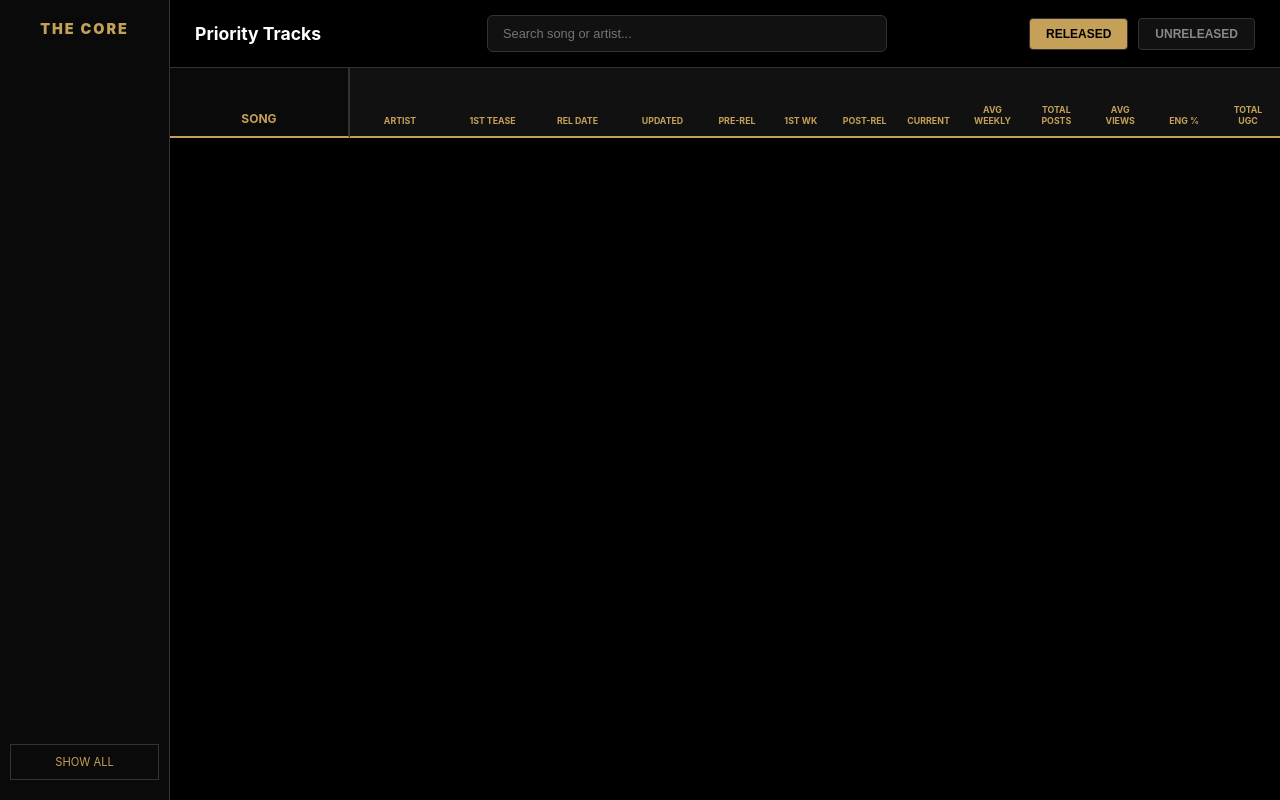
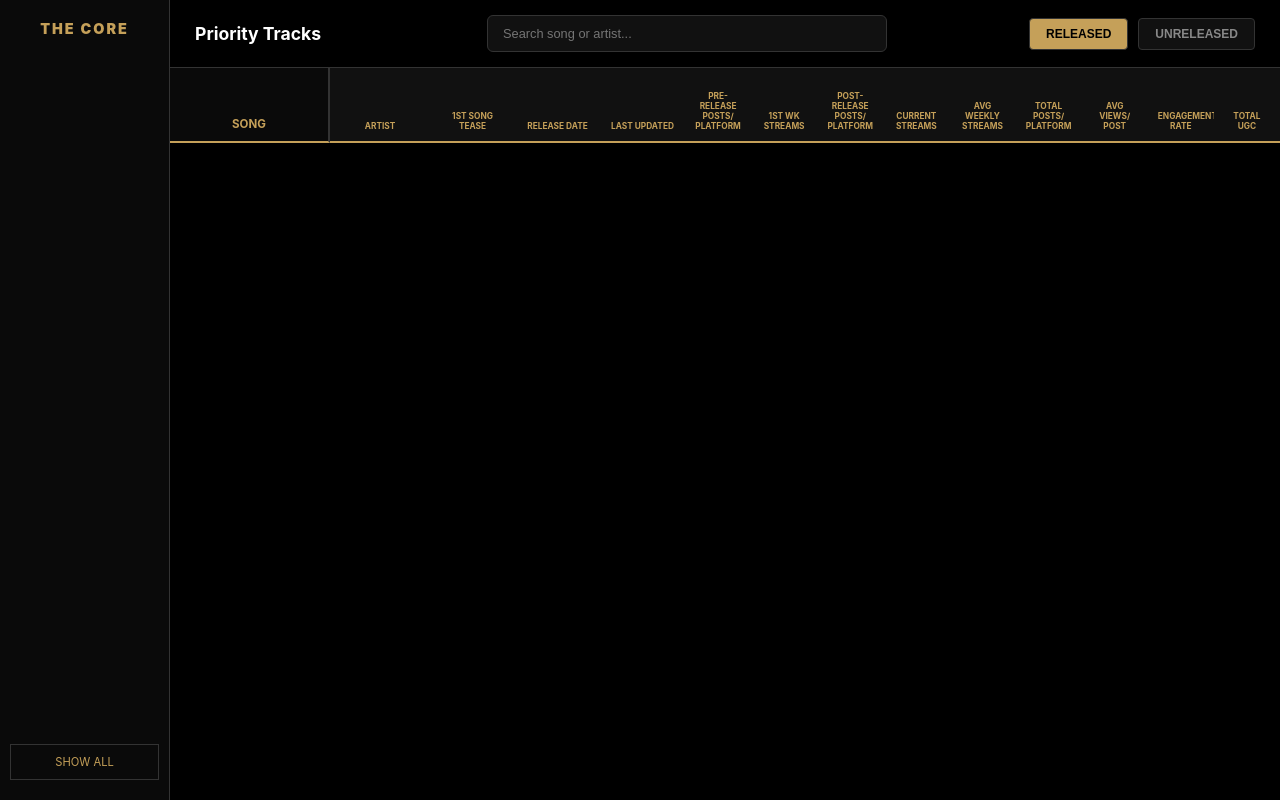
Before and after one commit to zsportsfan88/TheCoreEnt-priority-tracks, a plain HTML site: page index.html in a window 1280 px wide. Both pictures are taken after a click on the button "RELEASED". Drawn offline with nearby package versions, Linux system fonts and the light colour scheme; no server answers.

Commit message:
Refactor index.html for better structure and styles
Refactor HTML structure and improve styling for table and search components.

```diff
--- a/index.html
+++ b/index.html
@@ -9,32 +9,23 @@
         :root { --gold: #C5A059; --bg: #000; --border: #333; --red: #ff4444; --green: #1DB954; }
         * { box-sizing: border-box; }
         body { background: var(--bg); color: #fff; font-family: 'Inter', sans-serif; margin: 0; display: flex; height: 100vh; overflow: hidden; }
-
-        /* Sidebar */
         aside { width: 170px; background: #0a0a0a; border-right: 1px solid var(--border); padding: 20px 10px; flex-shrink: 0; display: flex; flex-direction: column; }
         .nav { flex: 1; overflow-y: auto; }
         ul { list-style: none; padding: 0; }
         li { padding: 8px 10px; cursor: pointer; color: #666; font-size: 0.7rem; border-radius: 4px; transition: 0.2s; margin-bottom: 2px; }
         li:hover { color: #fff; background: #1a1a1a; }
         li.active { color: #fff; border: 1px solid var(--gold); background: #111; font-weight: bold; }
-
-        /* Main Content */
         main { flex: 1; display: flex; flex-direction: column; min-width: 0; }
         .header-bar { padding: 15px 25px; border-bottom: 1px solid var(--border); display: flex; justify-content: space-between; align-items: center; background: #000; z-index: 300; gap: 20px; }
-
-        /* Search Bar */
         .search-container { flex: 1; max-width: 400px; position: relative; }
         #search-input { width: 100%; background: #111; border: 1px solid var(--border); color: #fff; padding: 10px 15px; border-radius: 6px; font-size: 0.8rem; outline: none; transition: border-color 0.3s; }
         #search-input:focus { border-color: var(--gold); }
-
-        /* Table UI */
         .table-wrapper { flex: 1; overflow: auto; background: #000; }
         table { border-collapse: separate; border-spacing: 0; width: 100%; table-layout: fixed; }
-        thead th { position: sticky; top: 0; z-index: 200; background-color: #111 !important; color: var(--gold) !important; padding: 10px; font-size: 0.55rem; text-transform: uppercase; border-bottom: 2px solid var(--gold); text-align: center; height: 70px; vertical-align: bottom; }
-        .sticky-song { position: sticky; left: 0; z-index: 210; width: 180px !important; background-color: #0a0a0a !important; border-right: 2px solid var(--border); font-weight: bold; text-align: center; font-size: 0.75rem; }
-        td { padding: 10px 5px; background: #0f0f0f; border-bottom: 1px solid var(--border); font-size: 0.75rem; color: #fff; text-align: center; white-space: nowrap; overflow: hidden; text-overflow: ellipsis; }
+        thead th { position: sticky; top: 0; z-index: 200; background-color: #111 !important; color: var(--gold) !important; padding: 10px; font-size: 0.52rem; text-transform: uppercase; border-bottom: 2px solid var(--gold); text-align: center; height: 75px; vertical-align: bottom; }
+        .sticky-song { position: sticky; left: 0; z-index: 210; width: 160px !important; background-color: #0a0a0a !important; border-right: 2px solid var(--border); font-weight: bold; text-align: center; font-size: 0.72rem; }
+        td { padding: 10px 5px; background: #0f0f0f; border-bottom: 1px solid var(--border); font-size: 0.72rem; color: #fff; text-align: center; white-space: nowrap; overflow: hidden; text-overflow: ellipsis; }
         .heat-cell { color: #000 !important; font-weight: 900; }
-
         .toggle-btn { background: #111; border: 1px solid var(--border); color: #888; padding: 8px 16px; cursor: pointer; font-size: 0.75rem; font-weight: bold; border-radius: 4px; }
         .toggle-btn.active { background: var(--gold); color: #000; }
     </style>
@@ -50,11 +41,7 @@
 <main>
     <div class="header-bar">
         <h2 id="view-title" style="margin:0; font-size:1.1rem; min-width: 150px;">Priority Tracks</h2>
-
-        <div class="search-container">
-            <input type="text" id="search-input" placeholder="Search song or artist..." onkeyup="render()">
-        </div>
-
+        <div class="search-container"><input type="text" id="search-input" placeholder="Search song or artist..." onkeyup="render()"></div>
         <div style="display:flex; gap:10px;">
             <button id="btn-released" class="toggle-btn active" onclick="setMode('released')">RELEASED</button>
             <button id="btn-unreleased" class="toggle-btn" onclick="setMode('unreleased')">UNRELEASED</button>
@@ -64,7 +51,8 @@
 </main>
 
 <script>
-const MASTER_CSV = 'REPLACE_WITH_YOUR_PUBLISHED_CSV_URL';
+// YOUR CSV URL
+const MASTER_CSV = 'https://docs.google.com/spreadsheets/d/e/2PACX-1vTp-yQVU_VNNOR5aXQ7m-Xv7BiAgYKjBfJuT6lIETy6ksjqR-Lj2WW4DNqYGCNX2rfCpUtemiS1shes/pub?gid=2070907343&single=true&output=csv';
 const ARTISTS = ["Anna Graves", "Bailey Zimmerman", "Baylee Lynn", "Brandon Wisham", "Cameron Whitcomb", "Dan + Shay", "Danielle Bradbery", "Dax", "Deltona", "Hannah McFarland", "Josh Ross", "Just Jayne", "Nate Smith"];
 
 let allData = [];
@@ -72,7 +60,6 @@ let headers = [];
 let currentFilter = null;
 let currentMode = 'released';
 
-// Robust Mapping
 const col = (arr) => {
     for (let name of arr) {
         let found = headers.findIndex(h => h.trim().toLowerCase() === name.toLowerCase());
@@ -83,7 +70,6 @@ const col = (arr) => {
 
 const n = (v) => { if(!v) return 0; return parseFloat(String(v).replace(/[%,$]/g,'')) || 0; };
 
-// --- LOGIC ---
 function getHeat(val, min, max) {
     let num = n(val);
     if (num === 0) return 'background: #222; color: #666 !important;';
@@ -110,10 +96,10 @@ function getEngageHeat(val) {
 
 function render() {
     const query = document.getElementById('search-input').value.toLowerCase();
-
     const idx = {
         artist: col(['ARTIST']), song: col(['SONG']), status: col(['Status']),
-        tease: col(['1st Post', 'Date of 1st Post']), relDate: col(['RELEASE DATE']), updated: col(['Updated']),
+        tease: col(['1st Post', 'Date of 1st Post', '1st Song Tease']),
+        relDate: col(['RELEASE DATE']), updated: col(['Updated', 'Last Updated']),
         pre: col(['Pre-Release Artist Posts per platform', '# of Artist Pre-Release Posts (IG + TikTok Only)']),
         post: col(['Post-Release Artist Posts per platform', 'Artist POST-RELEASE TikTok Posts']),
         totalP: col(['TOTAL artist posts per platform', 'Artist TOTAL Posts (IG + TikTok Only)']),
@@ -141,26 +127,20 @@ function render() {
         const sVal = (r[idx.status] || "").trim().toLowerCase();
         const artist = (r[idx.artist] || "");
         const songName = (r[idx.song] || "");
-
         if (!songName) return false;
         if (currentMode === 'released' && sVal !== 'released') return false;
         if (currentMode === 'unreleased' && sVal !== 'unreleased') return false;
-
-        // Apply Sidebar Filter
         if (currentFilter && artist !== currentFilter) return false;
-
-        // Apply Search Filter
         if (query && !artist.toLowerCase().includes(query) && !songName.toLowerCase().includes(query)) return false;
-
         return true;
     });
 
-    let head = `<thead><tr><th class="sticky-song">Song</th><th style="width:100px">Artist</th><th style="width:85px">1st Tease</th><th style="width:85px">Rel Date</th><th style="width:85px">Updated</th>`;
+    let head = `<thead><tr><th class="sticky-song">Song</th><th style="width:100px">Artist</th><th style="width:85px">1st Song Tease</th><th style="width:85px">Release Date</th><th style="width:85px">Last Updated</th>`;
 
     if (currentMode === 'released') {
-        head += `<th>Pre-Rel</th><th>1st Wk</th><th>Post-Rel</th><th>Current</th><th>Avg Weekly</th><th>Total Posts</th><th>Avg Views</th><th>Eng %</th><th>Total UGC</th>`;
+        head += `<th>Pre-Release Posts/ Platform</th><th>1st Wk Streams</th><th>Post-Release Posts/ Platform</th><th>Current Streams</th><th>Avg Weekly Streams</th><th>Total Posts/ Platform</th><th>Avg Views/ Post</th><th>Engagement Rate</th><th>Total UGC</th>`;
     } else {
-        head += `<th>Pre-Rel</th><th>Avg Views</th><th>Eng %</th><th>Total UGC</th>`;
+        head += `<th>Pre-Release Posts/ Platform</th><th>Avg Views/ Post</th><th>Engagement Rate</th><th>Total UGC</th>`;
     }
     head += `</tr></thead><tbody>`;
 
```
